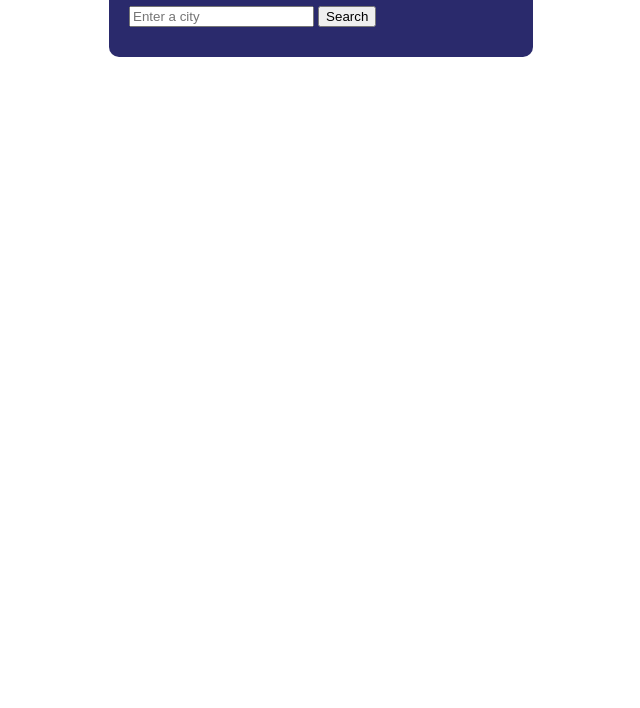
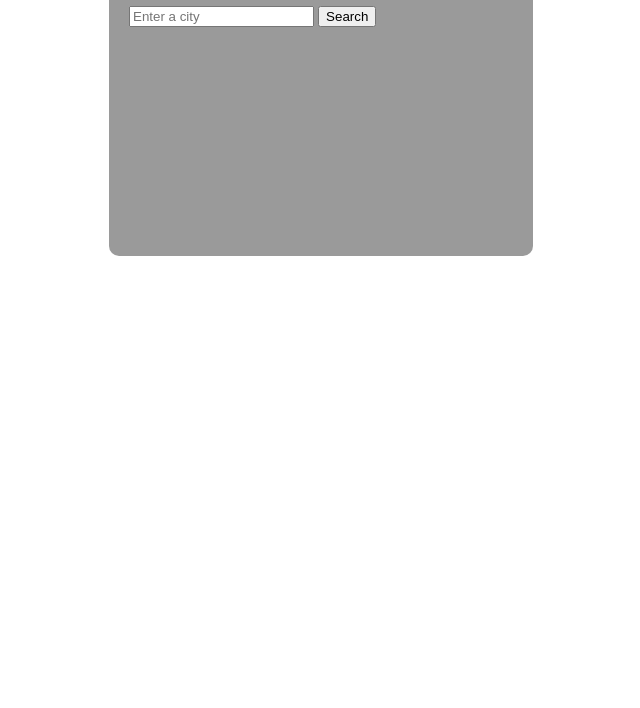
Before and after one commit to alex-nemeth/weather-app, a plain HTML site: page index.html in a window 1280 px wide. Shown: the part 92-800 px from the top of the page, without its empty margins (319-959 px from the left). Drawn offline with Linux system fonts and the light colour scheme.

Commit message:
background based on weather

```diff
--- a/styles.css
+++ b/styles.css
@@ -8,9 +8,14 @@ body {
 }
 
 .content {
-    background-color: rgb(42, 42, 108);
     color: white;
     width: 30vw;
+    height: 40vh;
     padding: 10px 20px;
     border-radius: 10px;
+    background-color: rgb(154, 154, 154);
+    background-size: cover;
+    background-repeat: no-repeat;
+    background-position: center, center;
+    background-blend-mode: darken;
 }
```
Also changed, not shown: main.js (+1 -1 lines).
